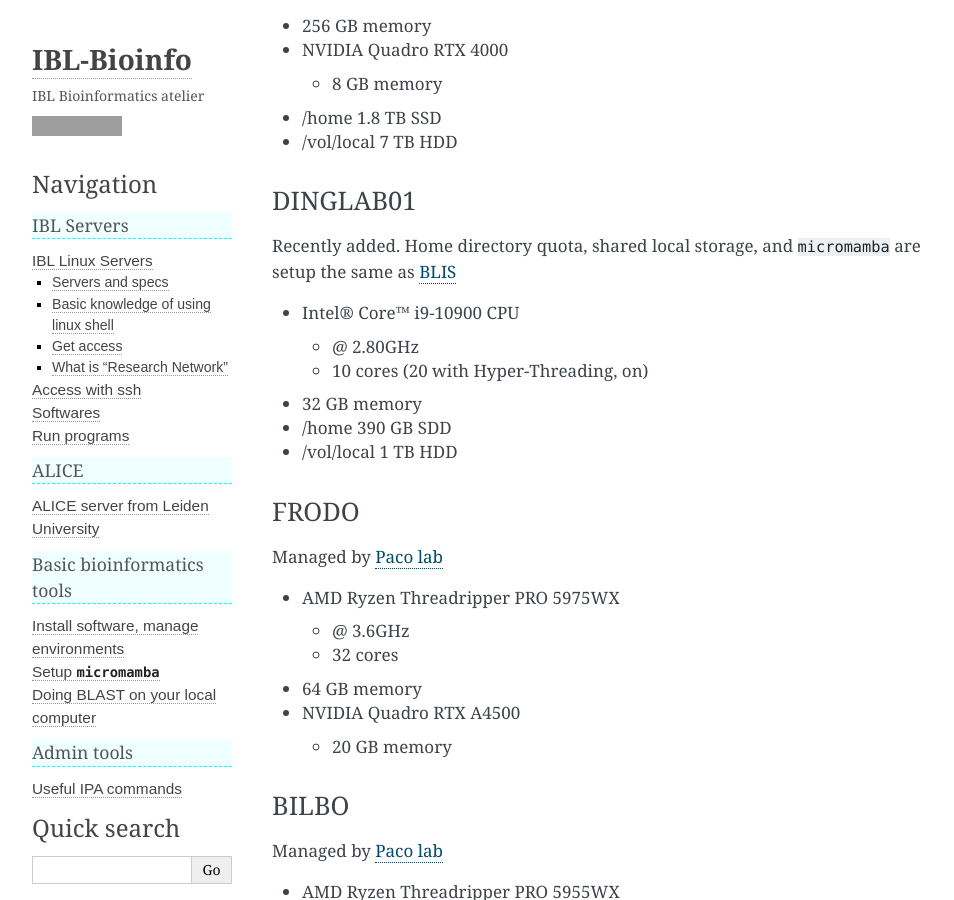
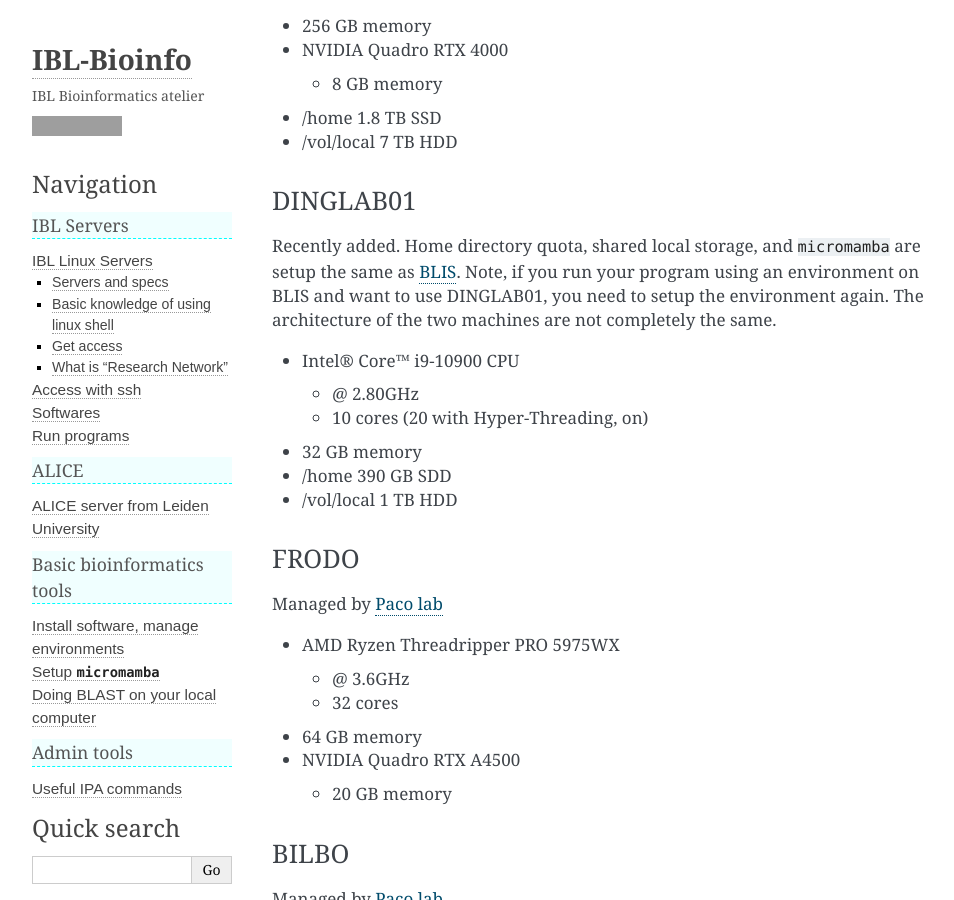
Before and after one commit to snail123815/IBL-bioinfomatics-wiki, a Sphinx documentation site: the page built from docs/source/IBL_servers/Intro.md, in a window 1280 px wide and 900 px high, scrolled down 624 px. Shown: the whole window, without its empty margins (148-1102 px from the left). Built offline with Sphinx 7.4.7, drawn with Linux system fonts in a browser that asks for light colours; grey boxes are pictures that could not be loaded.

Commit message:
add note to dinglab environment

```diff
--- a/docs/source/IBL_servers/Intro.md
+++ b/docs/source/IBL_servers/Intro.md
@@ -23,7 +23,7 @@
 
 ### DINGLAB01
 
-Recently added. Home directory quota, shared local storage, and `micromamba` are setup the same as [BLIS](#blis)
+Recently added. Home directory quota, shared local storage, and `micromamba` are setup the same as [BLIS](#blis). Note, if you run your program using an environment on BLIS and want to use DINGLAB01, you need to setup the environment again. The architecture of the two machines are not completely the same.
 
 - Intel(R) Core(TM) i9-10900 CPU
   - @ 2.80GHz
```
